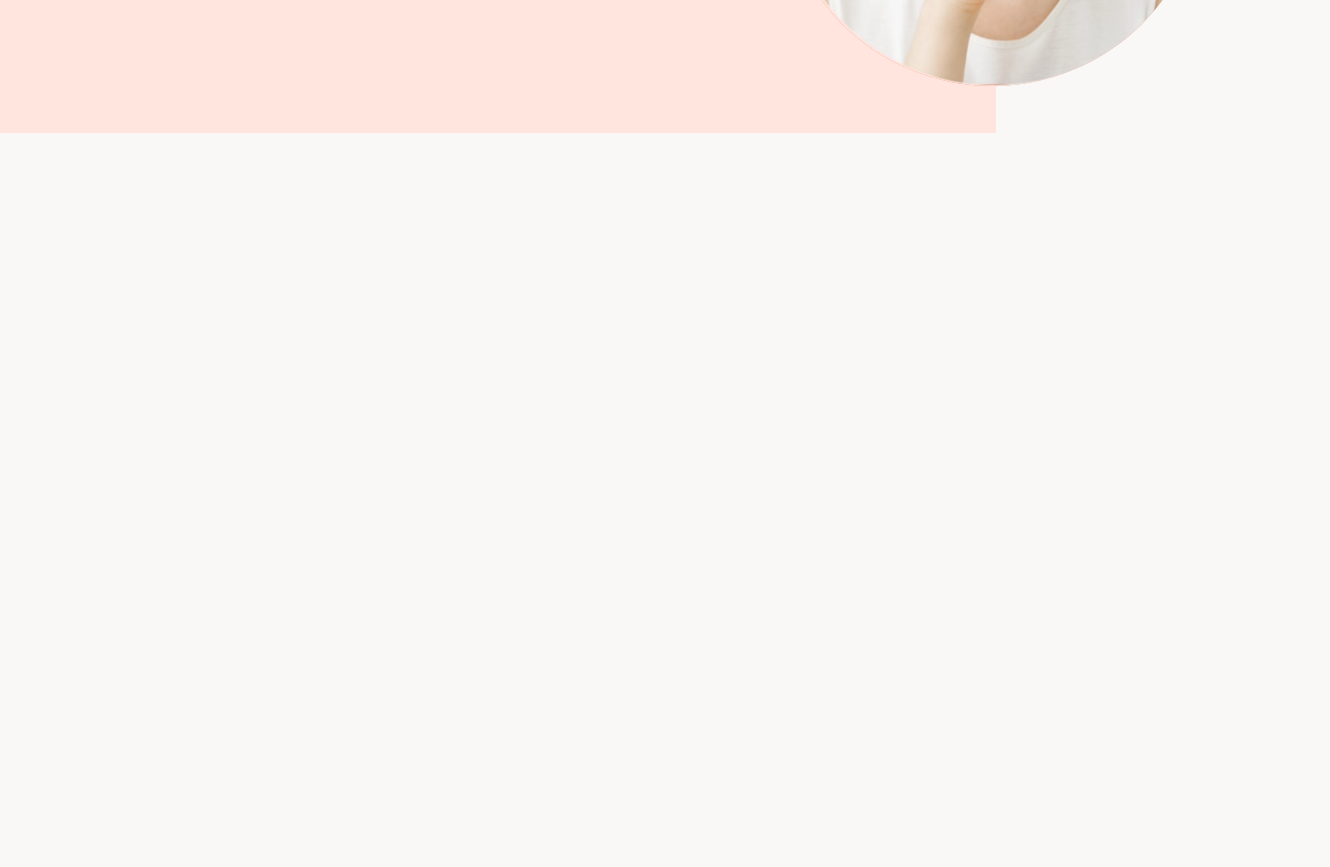
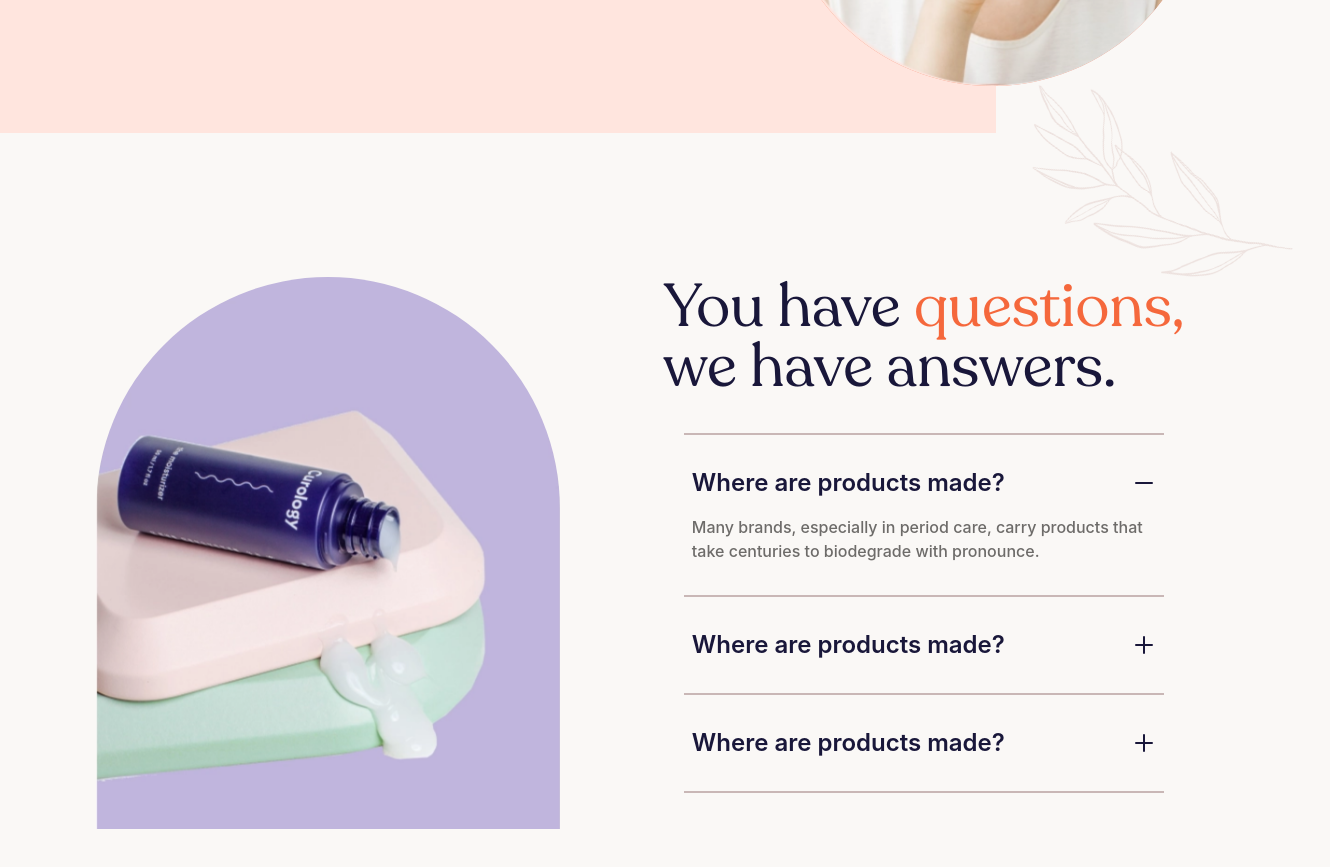
Before and after one commit to VivianObiako/Glow-beauty, a React (Create React App) app: page / in a window 1280 px wide. Shown: the part 3200-4067 px from the top of the page, 1330 px wide, since content can reach past the window. Before the commit the page ends 3333 px from the top, so only its background shows below. Built offline with nearby package versions, Linux system fonts and the light colour scheme.

Commit message:
completed faq section

```diff
--- a/src/App.js
+++ b/src/App.js
@@ -1,5 +1,6 @@
 import './App.css';
 import ExploreSection from './components/ExploreSection';
+import FaqSection from './components/faqSection/FaqSection';
 import Header from './components/Header';
 import Hero from './components/Hero';
 import ProductSection from './components/ProductSection';
@@ -13,6 +14,7 @@ function App() {
       <ExploreSection />
       <ProductSection />
       <ReviewSection />
+      <FaqSection />
     </div>
   );
 }
--- a/src/components/Header.js
+++ b/src/components/Header.js
@@ -1,13 +1,8 @@
 
 import { Disclosure } from '@headlessui/react'
 import { HiMenu, HiX, HiOutlineShoppingBag } from "react-icons/hi"
+import { navigation } from '../utils/content'
 
-const navigation = [
-  { name: 'Product', href: '#', current: false },
-  { name: 'About', href: '#', current: false },
-  { name: 'Blog', href: '#', current: false },
-  { name: 'Reviews', href: '#', current: false },
-]
 
 function classNames(...classes) {
   return classes.filter(Boolean).join(' ')
--- /dev/null
+++ b/src/components/faqSection/Accordion.js
@@ -0,0 +1,26 @@
+import React, {useState, useEffect} from 'react'
+import { HiOutlineMinus, HiOutlinePlus } from "react-icons/hi"
+
+const Accordion = ({ title, content, index }) => {
+    const [isActive, setIsActive] = useState(false);
+
+    useEffect(()=>{
+        if(index === 1){
+            setIsActive(true)
+        }
+    }, [index])
+  return (
+    <div className='border-t-2 border-[#c9b7b6] py-[2rem] px-2'>
+        <h3
+            className='text-blue text-2xl font-semibold flex items-center justify-between cursor-pointer text-start'
+            onClick={() => setIsActive(!isActive)}
+        >
+            {title}
+            <span>{isActive ? <HiOutlineMinus /> : <HiOutlinePlus />}</span>
+        </h3>
+        {isActive  && <p className='text-light-black font-medium text-start mt-4'>{content}</p>}
+    </div>
+  )
+}
+
+export default Accordion
--- /dev/null
+++ b/src/components/faqSection/FaqSection.js
@@ -0,0 +1,26 @@
+import React from 'react'
+import FaqImage from '../../images/faqImage.png'
+import { accordionData } from '../../utils/content'
+import Accordion from './Accordion'
+import Leaf from '../../images/Leaf1.png'
+
+
+const FaqSection = () => {
+
+  return (
+    <section className='max-w-6xl mx-auto flex flex-col xl:flex-row py-[9rem] px-6 relative'>
+        <img src={Leaf} alt='a leaf outline' className='w-[20rem] z-40 absolute top-[-1rem] right-[-6rem] rotate-[25deg] scale-[-1]'/>
+        <img src={FaqImage} alt="skincare product opened" className='block rounded-t-full object-cover w-[29rem] max-w-full h-[34.5rem] mx-auto'/>
+        <div className='mt-[3rem] xl:mt-0 xl:ml-[6rem] mx-auto max-w-full'>
+            <h2 className='font-reco text-blue text-4xl lg:text-6xl xl:text-start'>You have <span className='text-orange'>questions,</span><br /> we have answers.</h2>
+            <div className='mt-9 border-b-2 border-[#c9b7b6] mx-auto w-[30rem] max-w-full'>
+            {accordionData.map((item, index) => (
+                <Accordion title={item.title} content={item.content} key={`${item.title}${item.index}`} index={index + 1} />
+            ))}
+            </div>
+        </div>
+    </section>
+  )
+}
+
+export default FaqSection
--- /dev/null
+++ b/src/utils/content.js
@@ -0,0 +1,21 @@
+export const accordionData = [
+    {title: 'Where are products made?', content: 'Many brands, especially in period care, carry products that take centuries to biodegrade with pronounce.'},
+    {title: 'Where are products made?', content: 'Many brands, especially in period care, carry products that take centuries to biodegrade with pronounce.'},
+    {title: 'Where are products made?', content: 'Many brands, especially in period care, carry products that take centuries to biodegrade with pronounce.'},
+
+]
+
+export const navigation = [
+    { name: 'Product', href: '#', current: false },
+    { name: 'About', href: '#', current: false },
+    { name: 'Blog', href: '#', current: false },
+    { name: 'Reviews', href: '#', current: false },
+]
+
+export const products = [
+    { name: 'Shower Butter', },
+    { name: 'Luxury Oil Gel', },
+    { name: 'Body Oil',},
+    { name: 'Sunrise Shampoo',},
+    { name: 'Luxury Oil Gel', },
+]
```
Also changed, not shown: src/images/faqImage.png (added).
